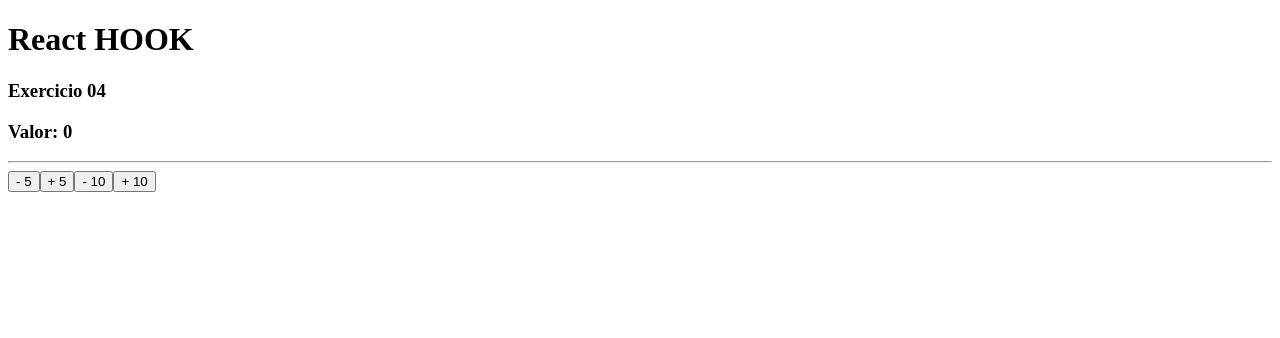
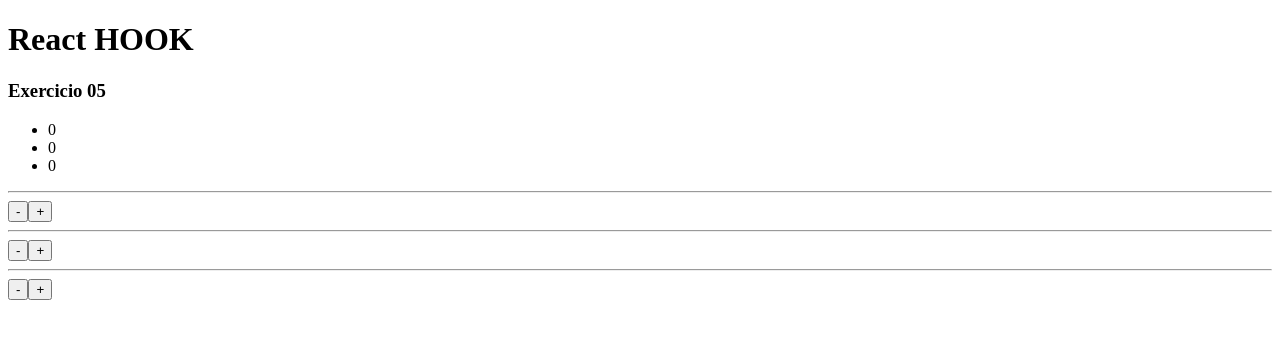
Before and after one commit to kayonulldreinull/react_next_hooks, a React (Vite) app: page / in a window 1280 px wide. Shown: the top 338 px of the page. Built offline with nearby package versions, Linux system fonts and the light colour scheme.

Commit message:
07_hooks exercises

```diff
--- a/src/App.jsx
+++ b/src/App.jsx
@@ -4,7 +4,8 @@ import React from 'react'
 // import HookState02 from './components/UseState_02'
 // import HookState03 from './components/UseState_03'
 // import HookState04 from './components/UseState_04'
-import HookState06 from './components/UseState_06'
+// import HookState06 from './components/UseState_06'
+import HookState07 from './components/UseState_07'
 
 
 
@@ -15,7 +16,8 @@ export default() => {
      <h1>React HOOK</h1>
 
       {/* <HookState05 /> */}
-      <HookState06 />
+      {/* <HookState06 /> */}
+      <HookState07 />
     </>
   )
 }
--- /dev/null
+++ b/src/components/UseState_07.jsx
@@ -0,0 +1,49 @@
+import React from 'react'
+import { useState } from 'react'
+import UseState_07a from './UseState_07a'
+
+export default () => {
+
+    const [valor, setValor] = useState([0,0,0]);
+
+    function update(indice, unidade) {
+        const tmp = [...valor]
+        tmp[indice] = tmp[indice] + unidade
+        setValor(tmp)
+}
+
+const decValor1 = () => { update(0, -1) }
+const incValor1 = () => { update(0, 1) }
+
+const decValor2 = () => { update(1, -1) }
+const incValor2 = () => { update(1, 1) }
+
+const decValor3 = () => { update(2, -1) }
+const incValor3 = () => { update(2, 1) }
+
+
+    return (
+    <>
+        <h3>Exercicio 05</h3>
+        <ul>
+            <li>
+                {valor[0]}
+            </li>
+            <li>
+                {valor[1]}
+            </li>
+            <li>
+                {valor[2]}
+            </li>
+        </ul>
+
+        <hr />
+        <UseState_07a funcDec={decValor1} funcInc={incValor1}/>
+        <hr />
+        <UseState_07a funcDec={decValor2} funcInc={incValor2} />
+        <hr />
+        <UseState_07a funcDec={decValor3} funcInc={incValor3} />
+
+    </>
+    );
+};
--- /dev/null
+++ b/src/components/UseState_07a.jsx
@@ -0,0 +1,14 @@
+import React from 'react'
+
+const UseState_07a = ({funcInc, funcDec}) => {
+
+    return (
+        <>
+            <button onClick={funcDec}>-</button>
+            <button onClick={funcInc}>+</button>
+        </>
+    )
+}
+
+
+export default UseState_07a;
```
